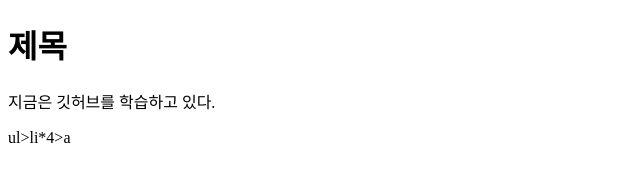
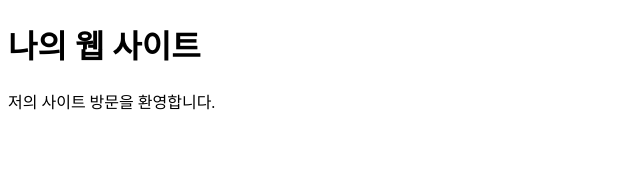
Before and after one commit to 2eenirv-commits/big0611, a plain HTML site: page index.html in a window 1280 px wide. Shown: the whole page, without its empty margins (0-640 px from the left). Drawn offline with Linux system fonts and the light colour scheme.

Commit message:
메인페이지

```diff
--- a/index.html
+++ b/index.html
@@ -3,11 +3,10 @@
 <head>
     <meta charset="UTF-8">
     <meta name="viewport" content="width=device-width, initial-scale=1.0">
-    <title>네이버</title>
+    <title>이훈경</title>
 </head>
 <body>
-    <h1>제목</h1>
-    <p>지금은 깃허브를 학습하고 있다.</p>
-    ul>li*4>a
+    <h1>나의 웹 사이트</h1>
+    <p>저의 사이트 방문을 환영합니다.</p>
 </body>
 </html>
```
